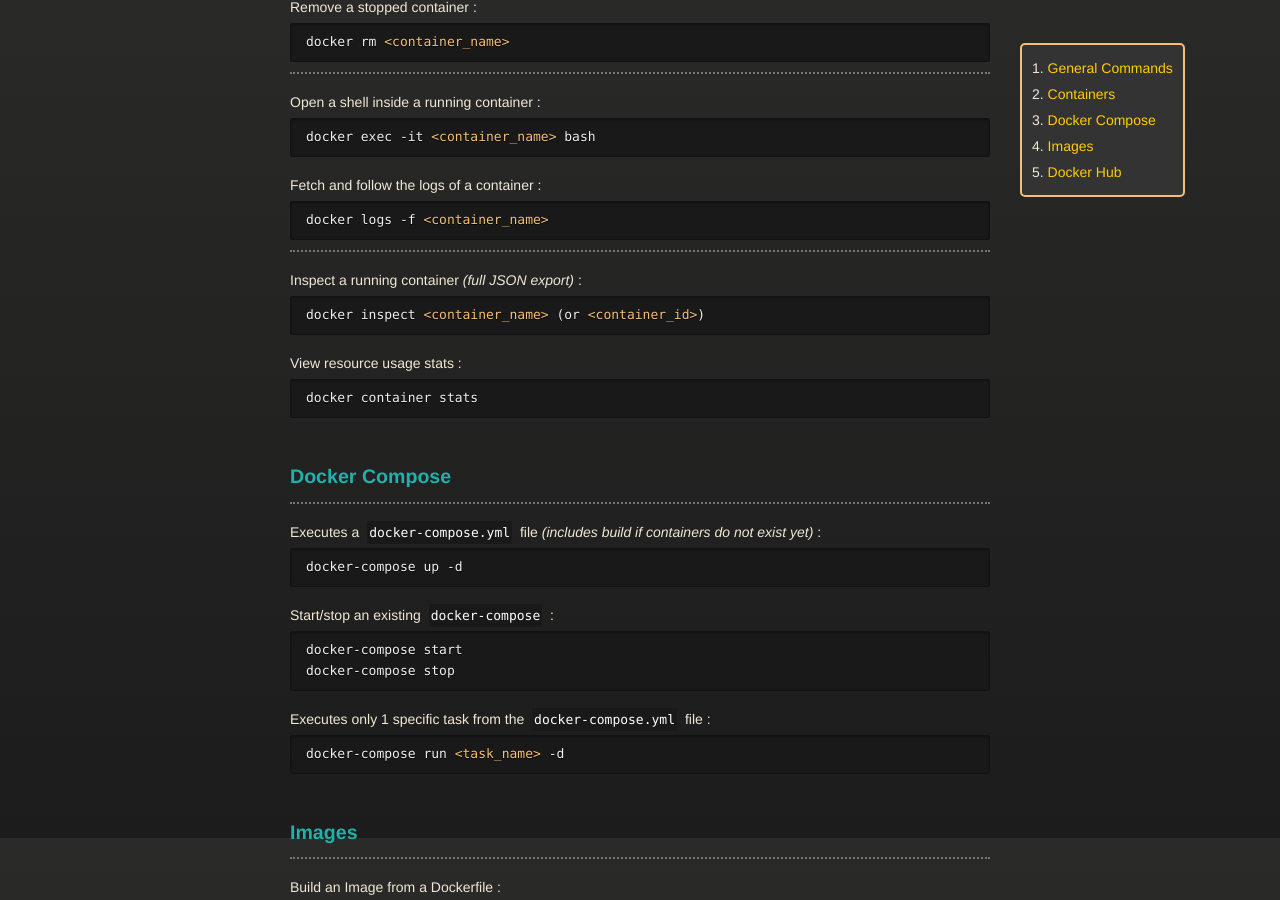
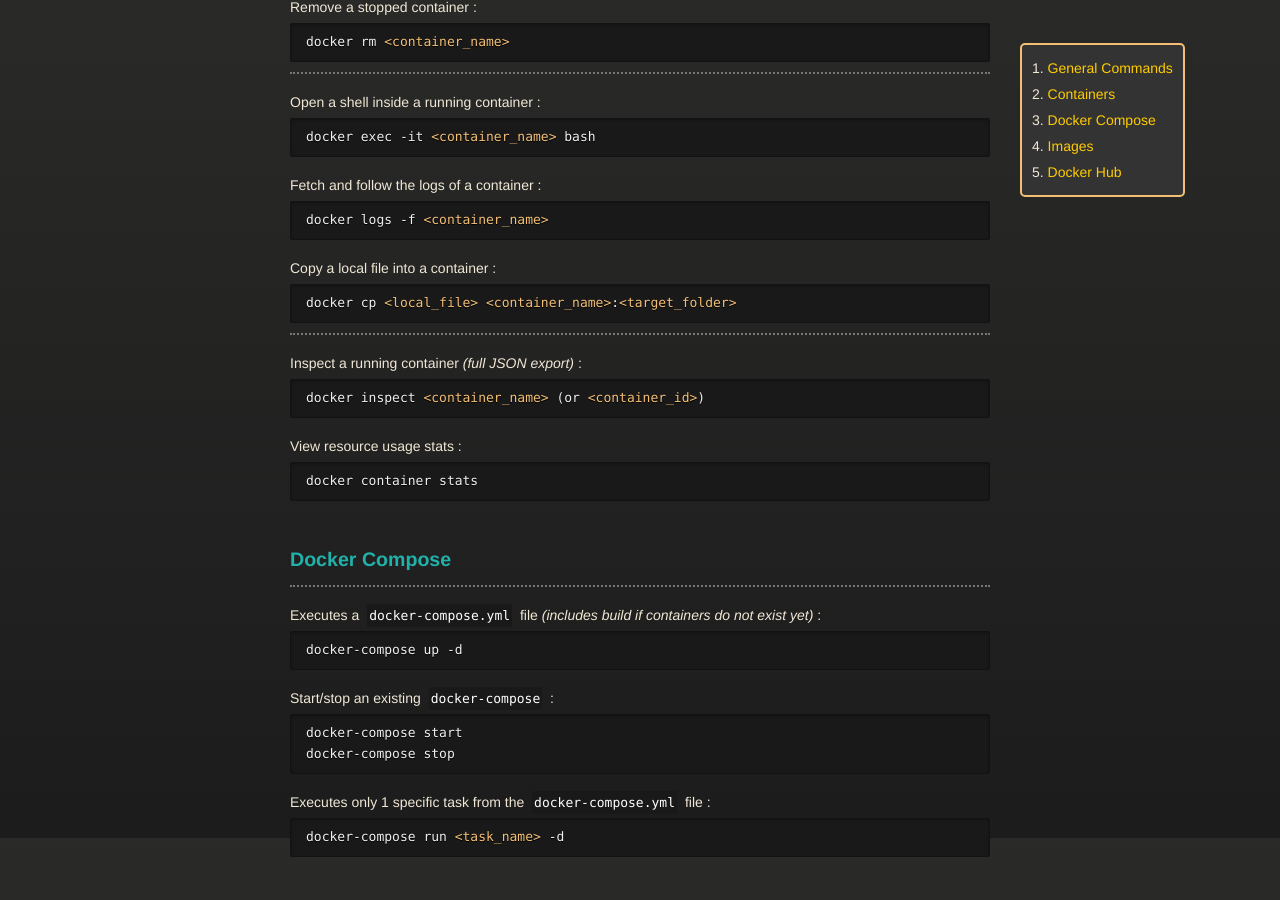
Before and after one commit to vincent-clipet/cheatsheets, a Jekyll site: the page built from markdown/docker.md, in a window 1280 px wide and 900 px high, scrolled down 962 px. Built offline with Jekyll 4.4.1, drawn with Linux system fonts in a browser that asks for light colours; our own code applies the rules of GitHub Pages for plain Markdown files.

Commit message:
feat(docker): minor edit

````diff
--- a/markdown/docker.md
+++ b/markdown/docker.md
@@ -81,6 +81,11 @@
 Fetch and follow the logs of a container :
 ```md
 docker logs -f <container_name>
+```
+
+Copy a local file into a container :
+```md
+docker cp <local_file> <container_name>:<target_folder>
 ```
 
 <hr>
````
